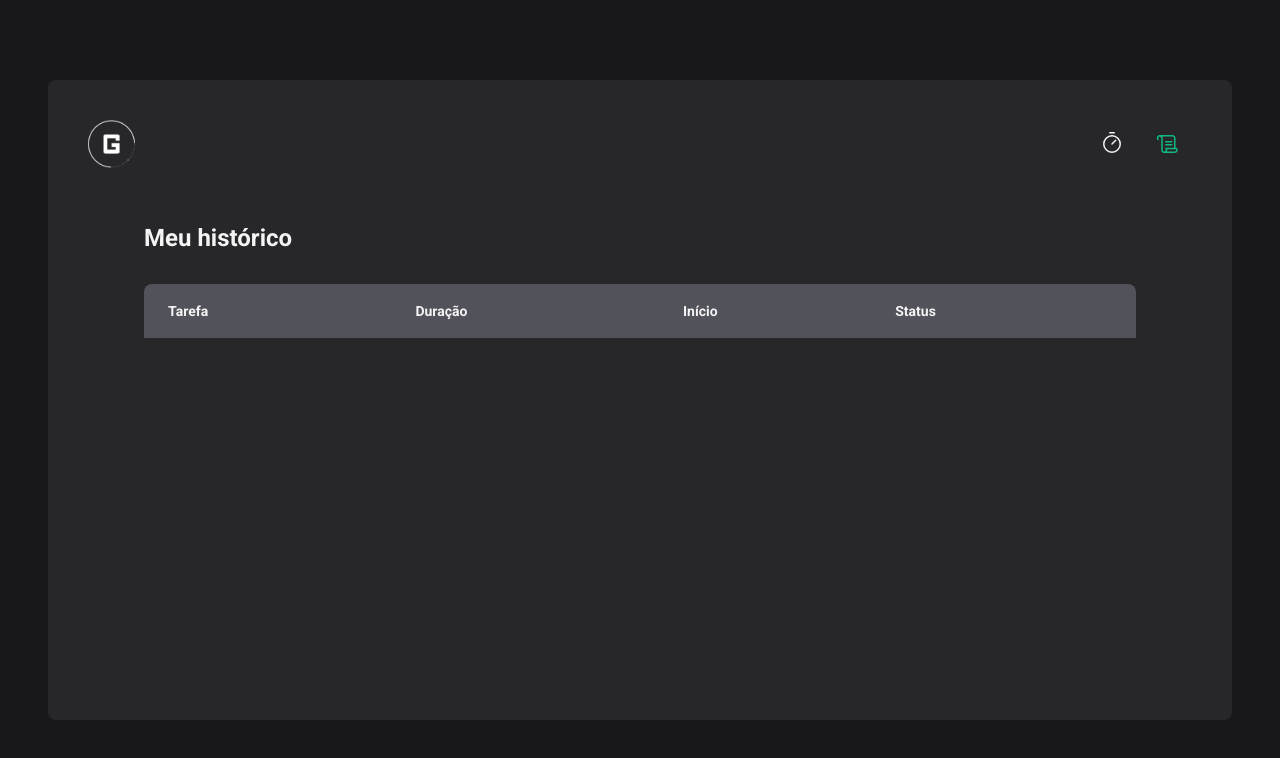
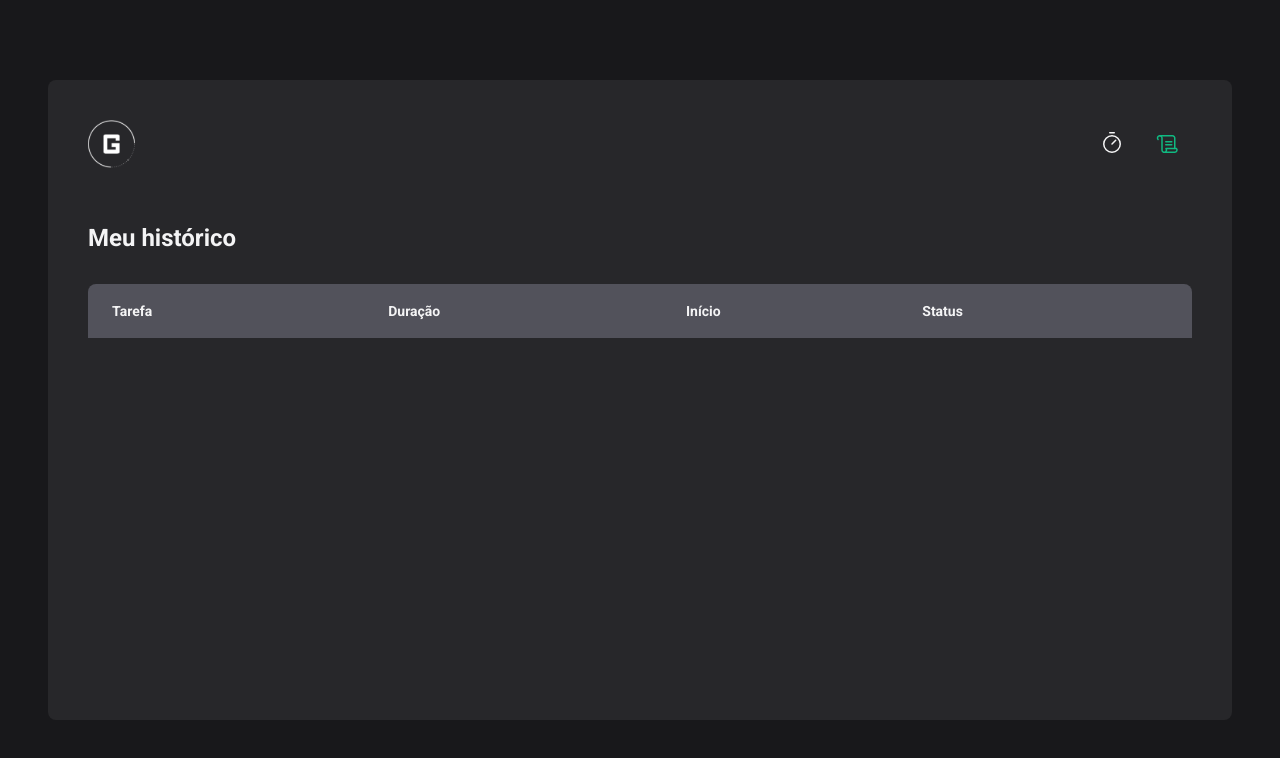
Before and after one commit to GabrielS0ares/timer-pomodoro, a React (Vite) app: page /history in a window 1280 px wide. Shown: the top 758 px of the page. Built offline with nearby package versions, Linux system fonts and the light colour scheme.

Commit message:
Style: estiliza a tabela do historico

```diff
--- a/src/pages/History/styles.ts
+++ b/src/pages/History/styles.ts
@@ -2,7 +2,7 @@ import styled from 'styled-components'
 
 export const HistoryContainer = styled.main`
   flex: 1;
-  padding: 3.5rem;
+  padding: 3.5rem 0;
 
   display: flex;
   flex-direction: column;
@@ -16,6 +16,10 @@ export const HistoryContainer = styled.main`
     width: 100%;
     border-collapse: collapse;
     min-width: 600px;
+
+    @media screen and (max-width: 720px) {
+      min-width: 400px;
+    }
 
     th {
       background-color: ${(props) => props.theme['zinc-600']};
```
